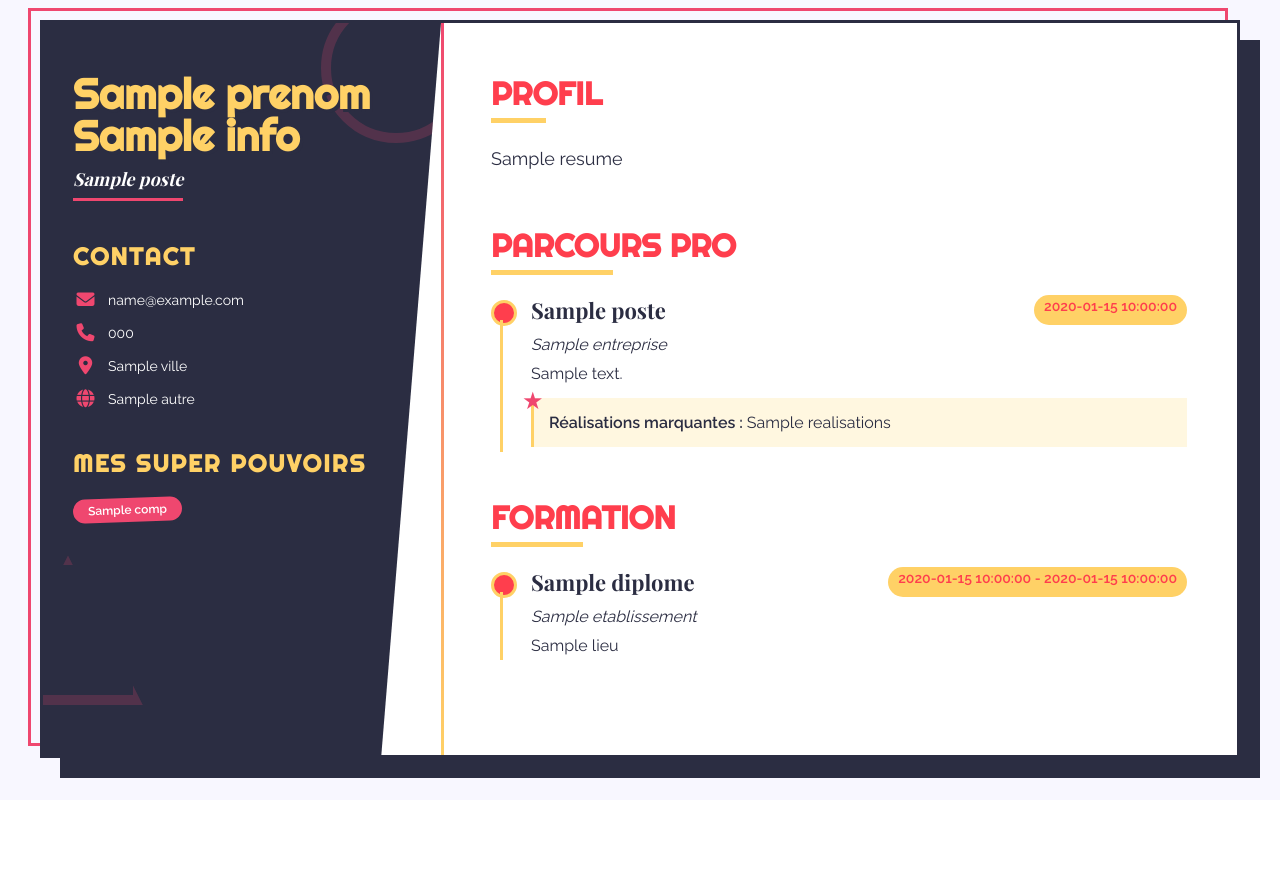
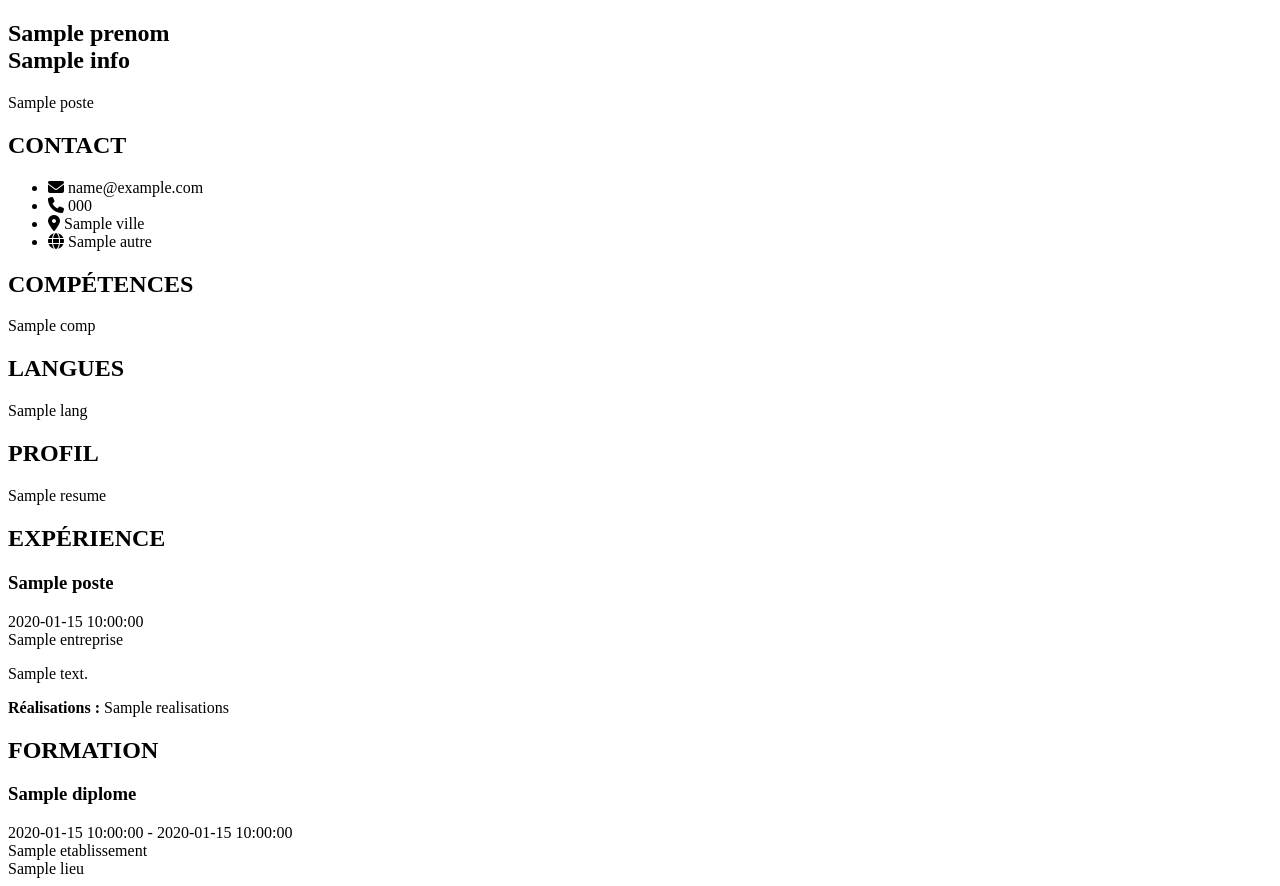
Before and after one commit to MAE009/CV-bot, a Flask app: template Template/Creative/Crea.html in a window 1280 px wide. Before the commit the page ends 778 px from the top, so only its background shows below. Run offline with Flask 3, Linux system fonts and the light colour scheme; the template is opened without the code that fills it: most values are stand-ins (such as "Sample title", 1, 10 or a date in 2020); parts of the project's set-up code (start-up, migrations or seed data) failed here and were passed over.

Commit message:
Update Crea.html

```diff
--- a/Template/Creative/Crea.html
+++ b/Template/Creative/Crea.html
@@ -6,15 +6,12 @@
   <title>CV Créatif - {{ infos.prenom }} {{ infos.nom }}</title>
   <link rel="stylesheet" href="https://cdnjs.cloudflare.com/ajax/libs/font-awesome/6.5.0/css/all.min.css">
   <link href="https://fonts.googleapis.com/css2?family=Playfair+Display:wght@700&family=Raleway:wght@400;600&family=Righteous&display=swap" rel="stylesheet">
-  <link rel="stylesheet" href="Crea.css">
+  <link rel="stylesheet" href="creative-pdf.css">
 </head>
-<body class={{ body_class }}>
+<body>
   <div class="cv-container">
     <!-- Colonne gauche -->
     <aside class="sidebar">
-      <div class="graphic-element circle"></div>
-      <div class="graphic-element triangle"></div>
-
       <div class="profile">
         <h1>{{ infos.prenom }}<br>{{ infos.nom }}</h1>
         <div class="job-title">{{ infos.poste }}</div>
@@ -33,10 +30,26 @@
       </div>
 
       <div class="sidebar-section">
-        <h2>MES SUPER POUVOIRS</h2>
+        <h2>COMPÉTENCES</h2>
         <div class="skills-list">
           {% for comp in competences %}
-          <span class="skill-tag">{{ comp.comp }}</span>
+          <div class="skill-tag">{{ comp.comp }}</div>
+          {% endfor %}
+        </div>
+      </div>
+
+      <div class="sidebar-section">
+        <h2>LANGUES</h2>
+        <div class="languages-list">
+          {% for lang in langues %}
+          <div class="language-item">
+            <span>{{ lang.nom }}</span>
+            <div class="language-level">
+              {% for i in range(5) %}
+              <div class="dot {% if loop.index <= (4 if lang.nom == 'Anglais' else 5) %}filled{% endif %}"></div>
+              {% endfor %}
+            </div>
+          </div>
           {% endfor %}
         </div>
       </div>
@@ -50,7 +63,7 @@
       </section>
 
       <section class="section">
-        <h2>PARCOURS PRO</h2>
+        <h2>EXPÉRIENCE</h2>
         {% for exp in experiences %}
         <div class="timeline-item">
           <div class="timeline-header">
@@ -63,7 +76,7 @@
           </div>
           {% if exp.realisations %}
           <div class="achievements">
-            <strong>Réalisations marquantes :</strong> {{ exp.realisations }}
+            <strong>Réalisations :</strong> {{ exp.realisations }}
           </div>
           {% endif %}
         </div>
@@ -79,13 +92,11 @@
             <span class="timeline-date">{{ edu.date_debut }} - {{ edu.date_fin }}</span>
           </div>
           <div class="timeline-company">{{ edu.etablissement }}</div>
-          <div class="timeline-description">
-            {{ edu.lieu }}
-          </div>
+          <div class="timeline-location">{{ edu.lieu }}</div>
         </div>
         {% endfor %}
       </section>
     </main>
   </div>
 </body>
-  </html>
+        </html>
```
